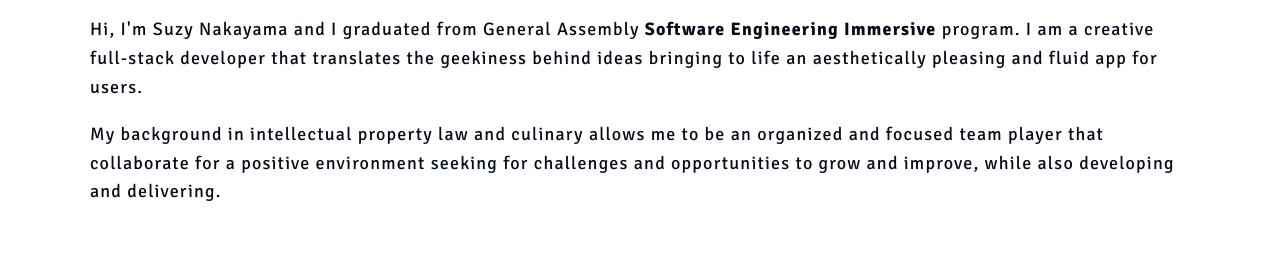
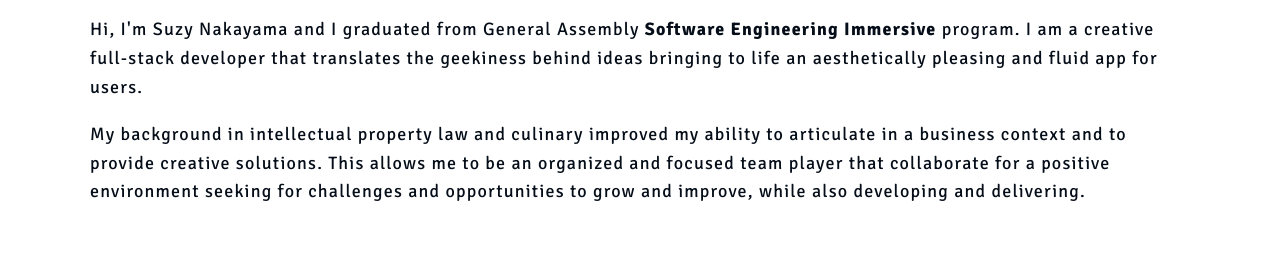
Before and after one commit to suzynakayama/Suzy-Nakayama, a React (Create React App) app: page / in a window 1280 px wide. Shown: the part 1120-1376 px from the top of the page. Built offline with nearby package versions, Linux system fonts and the light colour scheme; some icons are missing; a web font is replaced by a local one.

Commit message:
Updated about me page

```diff
--- a/src/pages/About/About.js
+++ b/src/pages/About/About.js
@@ -17,10 +17,12 @@ function About() {
                     </p>
                     <p>
                         My background in intellectual property law and culinary
-                        allows me to be an organized and focused team player
-                        that collaborate for a positive environment seeking for
-                        challenges and opportunities to grow and improve, while
-                        also developing and delivering.
+                        improved my ability to articulate in a business context
+                        and to provide creative solutions. This allows me to be
+                        an organized and focused team player that collaborate
+                        for a positive environment seeking for challenges and
+                        opportunities to grow and improve, while also developing
+                        and delivering.
                     </p>
                     <h3 className="about__text--phrase">
                         Learning is my hobby and creating is my passion.
```
